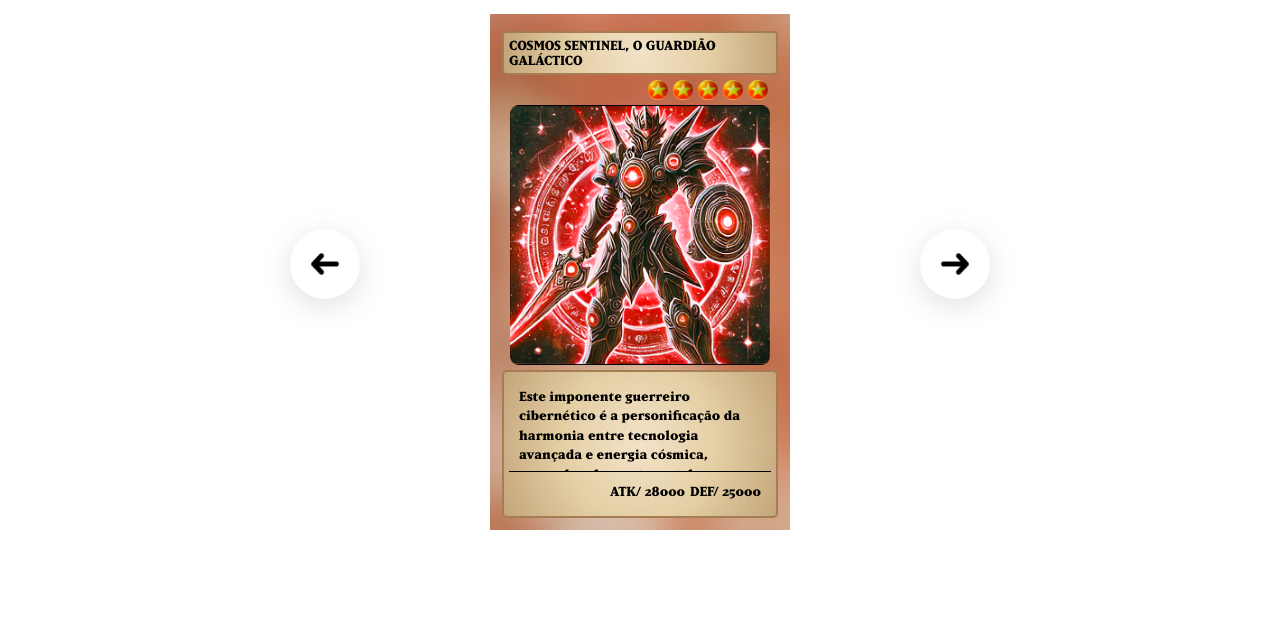
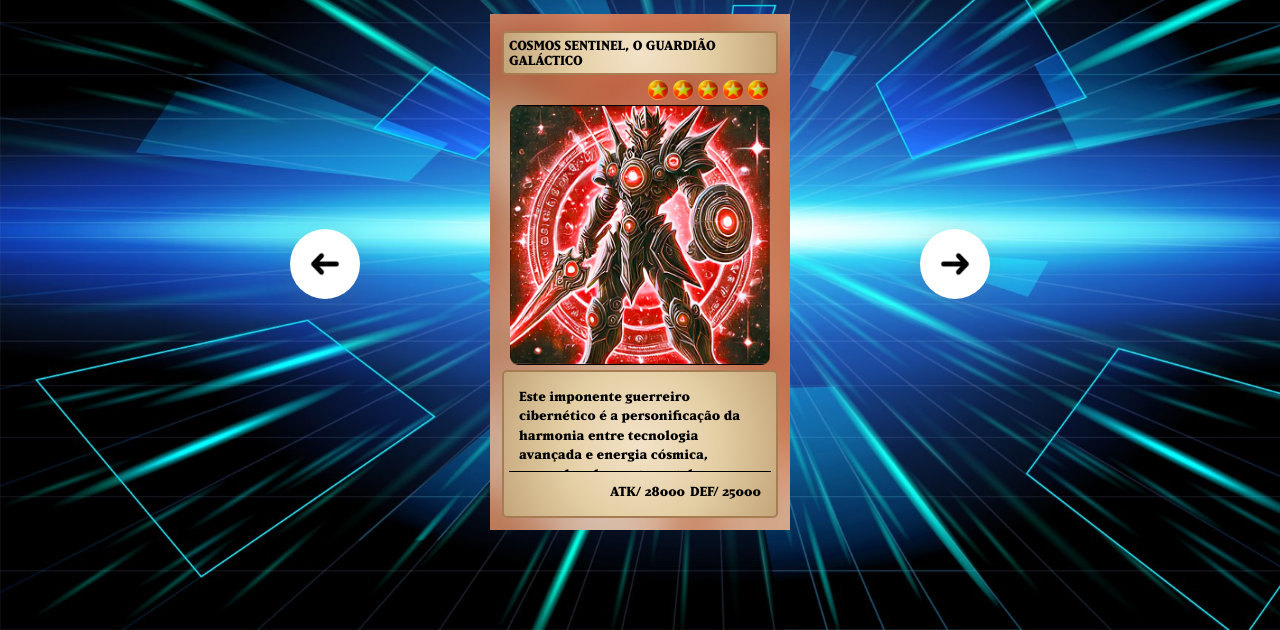
Before and after one commit to DG0021/clone-yu-gi-oh, a plain HTML site: page index.html in a window 1280 px wide. Shown: the part 170-800 px from the top of the page. Drawn offline with Linux system fonts and the light colour scheme.

Commit message:
Update estilos.css

```diff
--- a/src/css/estilos.css
+++ b/src/css/estilos.css
@@ -1,6 +1,6 @@
 body {
     font-family: 'Yugioh', serif;
-    background-image: url(src/imagens/fundo-site.jpg);
+    background-image: url(/src/imagens/fundo-site.jpg);
     background-repeat: no-repeat;
     background-size: cover;
     display: flex;
```
